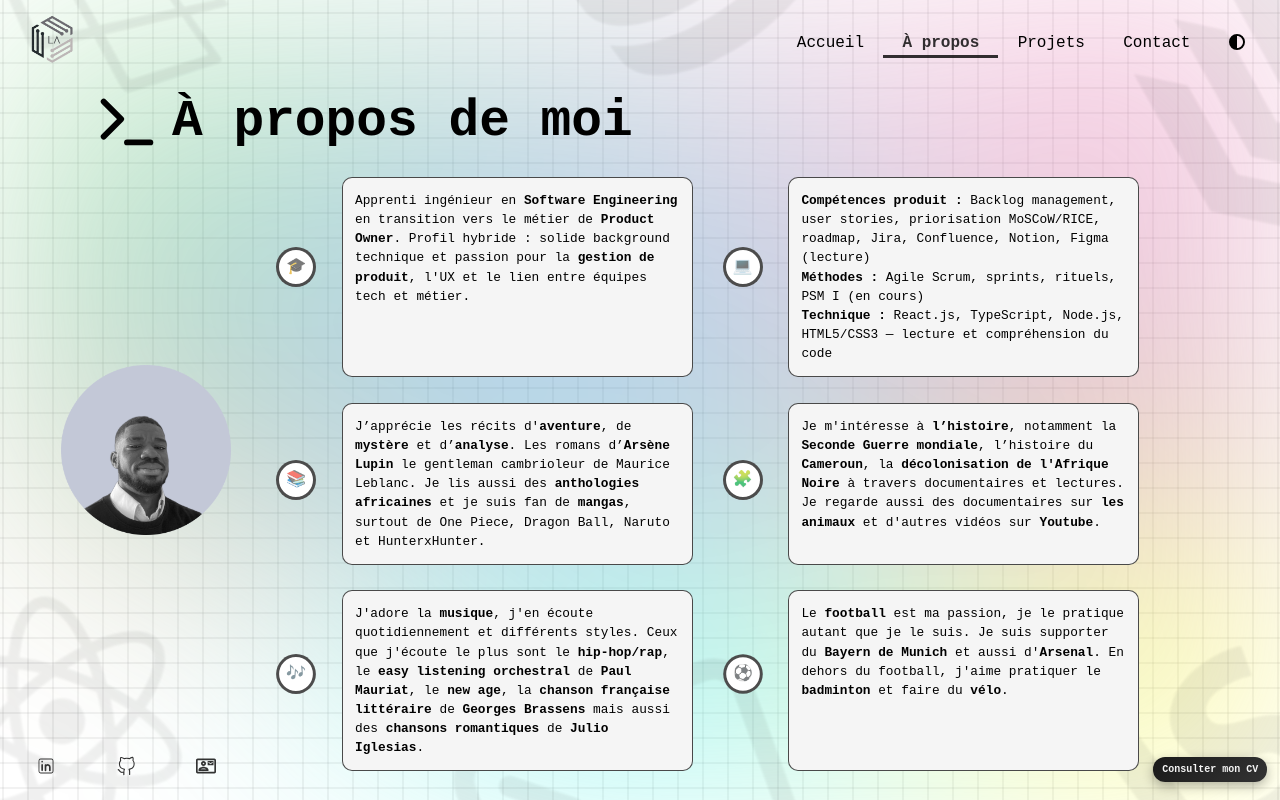
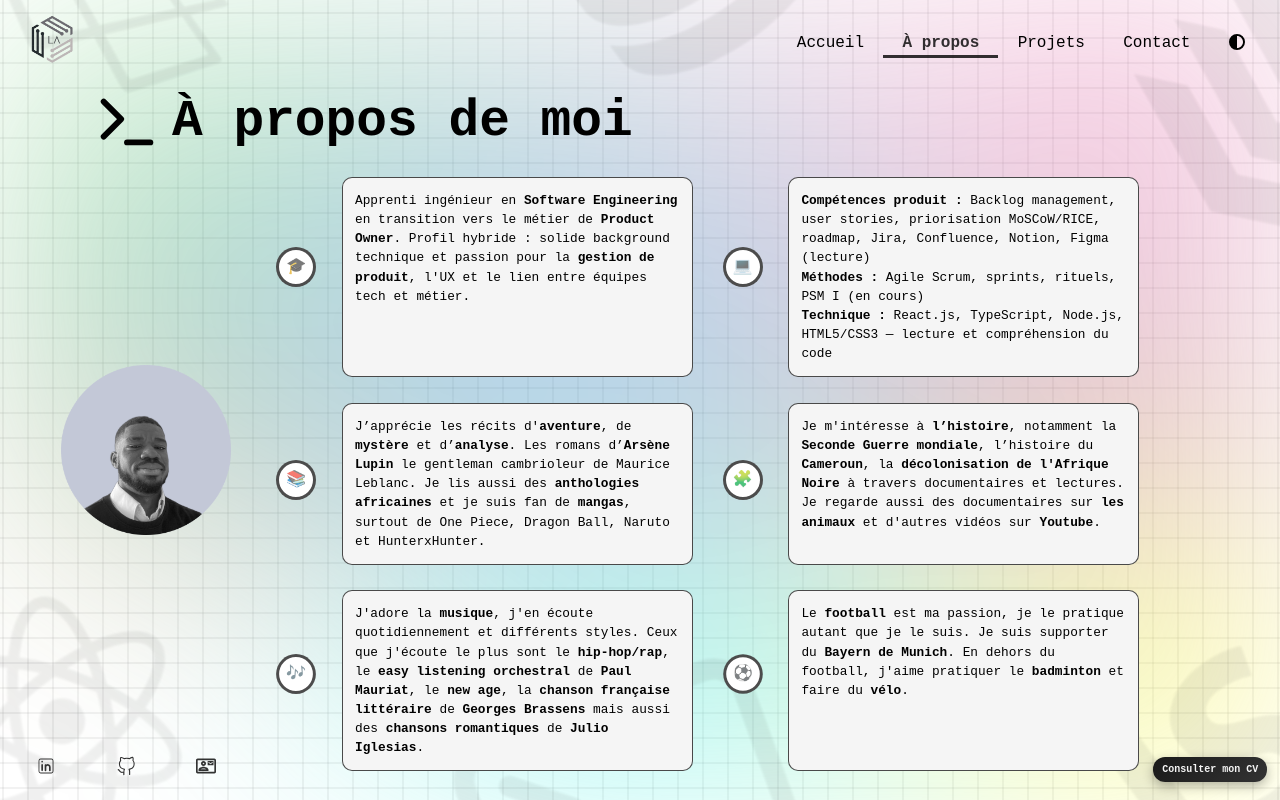
Before and after one commit to Laspales/Site_web, a React (Vite) app in the folder front/: page /apropos in a window 1280 px wide. Built offline with nearby package versions, Linux system fonts and the light colour scheme.

Commit message:
update club

```diff
--- a/front/src/pages/APropos.jsx
+++ b/front/src/pages/APropos.jsx
@@ -65,7 +65,7 @@ const items = [
         text: (
             <>
                 Le <strong>football</strong> est ma passion, je le pratique autant que je le suis. Je suis supporter du
-                <strong> Bayern de Munich</strong> et aussi d'<strong>Arsenal</strong>. En dehors du football,
+                <strong> Bayern de Munich</strong>. En dehors du football,
                 j'aime pratiquer le <strong>badminton</strong> et faire du <strong>vélo</strong>.
             </>
         )
@@ -131,7 +131,7 @@ const itemsReact = [
         { content: "\n  icon: ", className: "propriete" },
         { content: '"⚽"', className: "string" },
         { content: ",\n  text: ", className: "propriete" },
-        { content: '"Football (Bayern, Arsenal), Badminton, Vélo"', className: "string" },
+        { content: '"Football (Bayern de Munich), Badminton, Vélo"', className: "string" },
         { content: "\n};", className: "bracket" }
     ]
 
```
